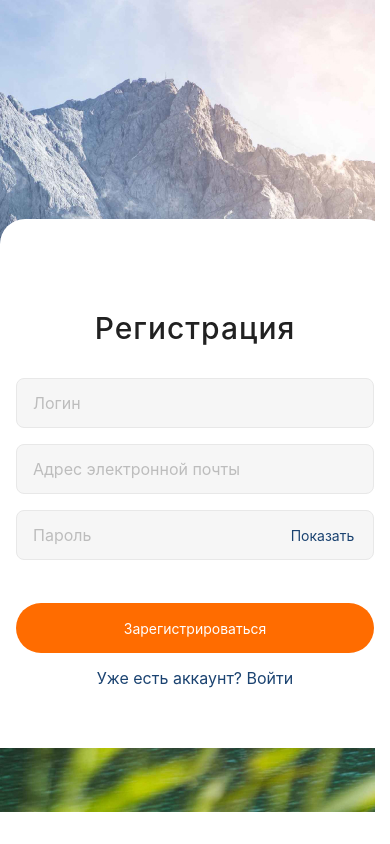
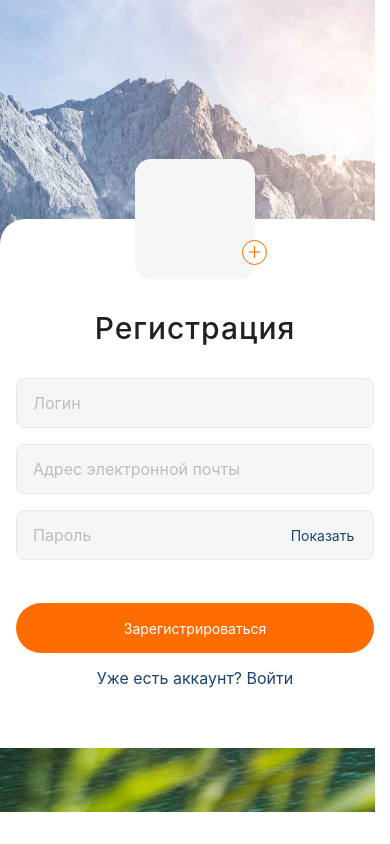
Before and after one commit to chertoha/learn-native-project, a React Native app: screen / in a window 390 px wide. Built offline with nearby package versions, Linux system fonts and the light colour scheme.

Commit message:
keyboard doesn work

```diff
--- a/package.json
+++ b/package.json
@@ -12,7 +12,8 @@
     "expo": "~48.0.9",
     "expo-status-bar": "~1.4.4",
     "react": "18.2.0",
-    "react-native": "0.71.6"
+    "react-native": "0.71.6",
+    "react-native-vector-icons": "^9.2.0"
   },
   "devDependencies": {
     "@babel/core": "^7.20.0"
--- a/src/MyApp.js
+++ b/src/MyApp.js
@@ -1,4 +1,4 @@
-import React, { useState } from "react";
+import React, { useEffect, useState } from "react";
 import {
   StyleSheet,
   View,
@@ -24,6 +24,17 @@ export default function MyApp() {
   const onInputFocusHandler = () => {
     setIsKeyboardOpen(true);
   };
+
+  useEffect(() => {
+    Keyboard.addListener("keyboardDidHide", () => {
+      setIsKeyboardOpen(false);
+      // Keyboard.dismiss();
+    });
+
+    return () => {
+      Keyboard.removeAllListeners("keyboardDidHide");
+    };
+  });
 
   return (
     <View style={styles.container}>
--- a/src/Screens/RegistrationScreen/RegistrationScreen.js
+++ b/src/Screens/RegistrationScreen/RegistrationScreen.js
@@ -1,25 +1,12 @@
 import { useState } from "react";
-import {
-  View,
-  Text,
-  StyleSheet,
-  TextInput,
-  TouchableOpacity,
-  ScrollView,
-  KeyboardAvoidingView,
-} from "react-native";
+import { View, Text, StyleSheet, Image } from "react-native";
 import { EmailField } from "../../components/EmailField";
 import { FormLogRegLink } from "../../components/FormLogRegLink";
 import { FormSubmitButton } from "../../components/FormSubmitButton";
 import { PasswordField } from "../../components/PasswordField";
 import { TextInputField } from "../../components/TextInputField";
 import { commonStyles } from "../../styles/common";
-
-const initialState = {
-  login: "",
-  email: "",
-  password: "",
-};
+import Icon from "react-native-vector-icons/AntDesign";
 
 export const RegistrationScreen = ({
   onInputFocus,
@@ -48,9 +35,16 @@ export const RegistrationScreen = ({
     <View
       style={{
         ...commonStyles.container,
+        ...styles.container,
         marginTop: isKeyboardOpen ? 43 : 219,
       }}
     >
+      <View style={styles.imageBox}>
+        <View style={styles.iconWrapper}>
+          <Icon name="plus" size={16} color="#FF6C00" />
+        </View>
+      </View>
+
       <View style={commonStyles.formWrapper}>
         <Text style={commonStyles.title}>Регистрация</Text>
 
@@ -86,10 +80,42 @@ export const RegistrationScreen = ({
   );
 };
 
-// const styles = StyleSheet.extend(commonStyles, {});
+const styles = StyleSheet.create({
+  container: {
+    position: "relative",
+    // backgroundColor: "red",
+  },
 
-// const styles = StyleSheet.create({});
+  imageBox: {
+    position: "absolute",
+    top: -60,
+    left: "50%",
+    transform: [{ translateX: -60 }, { translateY: 0 }],
+    width: 120,
+    height: 120,
+    backgroundColor: "#F6F6F6",
+    borderRadius: 16,
+  },
 
-// const container = StyleSheet.compose(commonStyles.container, styles.container);
+  iconWrapper: {
+    alignItems: "center",
+    justifyContent: "center",
+    position: "absolute",
+    bottom: 14,
+    right: -12,
+    width: 25,
+    height: 25,
+    zIndex: 999,
+    color: "black",
+    backgroundColor: "#fff",
+    borderWidth: 1,
+    borderColor: "#FF6C00",
+    borderRadius: 50,
+    overflow: "hidden",
+  },
+});
 
-// const styles = StyleSheet.compose(commonStyles, registerStyles);
+// const registerContainer = StyleSheet.compose(
+//   commonStyles.container,
+//   styles.container
+// );
```
Also changed, not shown: 1 other file (tests, documents, lock files or other folders).
